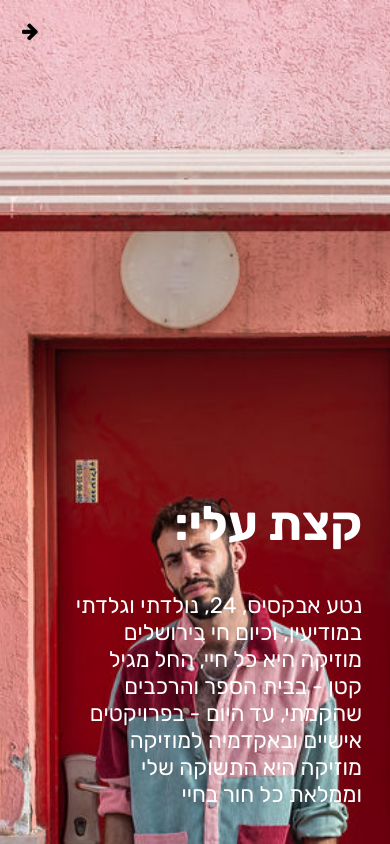
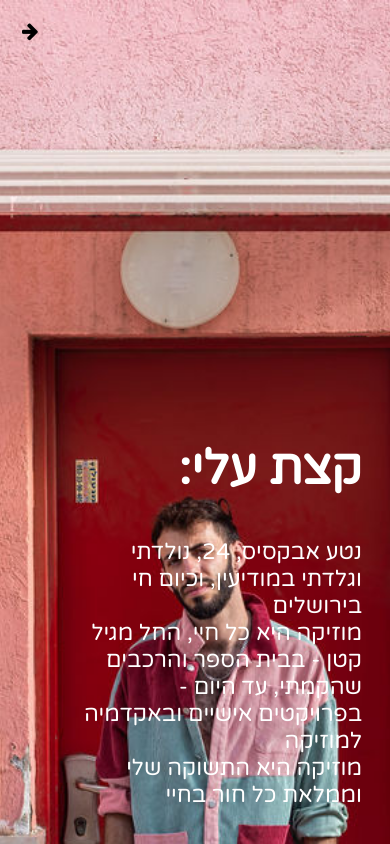
Before and after one commit to shenhars/netaSite, a React (Create React App) app: page / in a window 390 px wide. Shown: the top 844 px of the page. Built offline with nearby package versions, Linux system fonts and the light colour scheme.

Commit message:
phones font added

```diff
--- a/src/style.css
+++ b/src/style.css
@@ -28,3 +28,14 @@ body::-webkit-scrollbar-thumb {
     font-family: Rubik;
     src: url('./Rubik-font/Rubik-VariableFont_wght.ttf');
 }
+
+@font-face {
+    font-family: Varela;
+    src: url('./Varela_Round/VarelaRound-Regular.ttf');
+}
+
+@media screen and (max-width: 950px) {
+    body {
+        font-family: Varela;
+    }
+}
```
Also changed, not shown: src/Varela_Round/OFL.txt (added), src/Varela_Round/VarelaRound-Regular.ttf (added).
